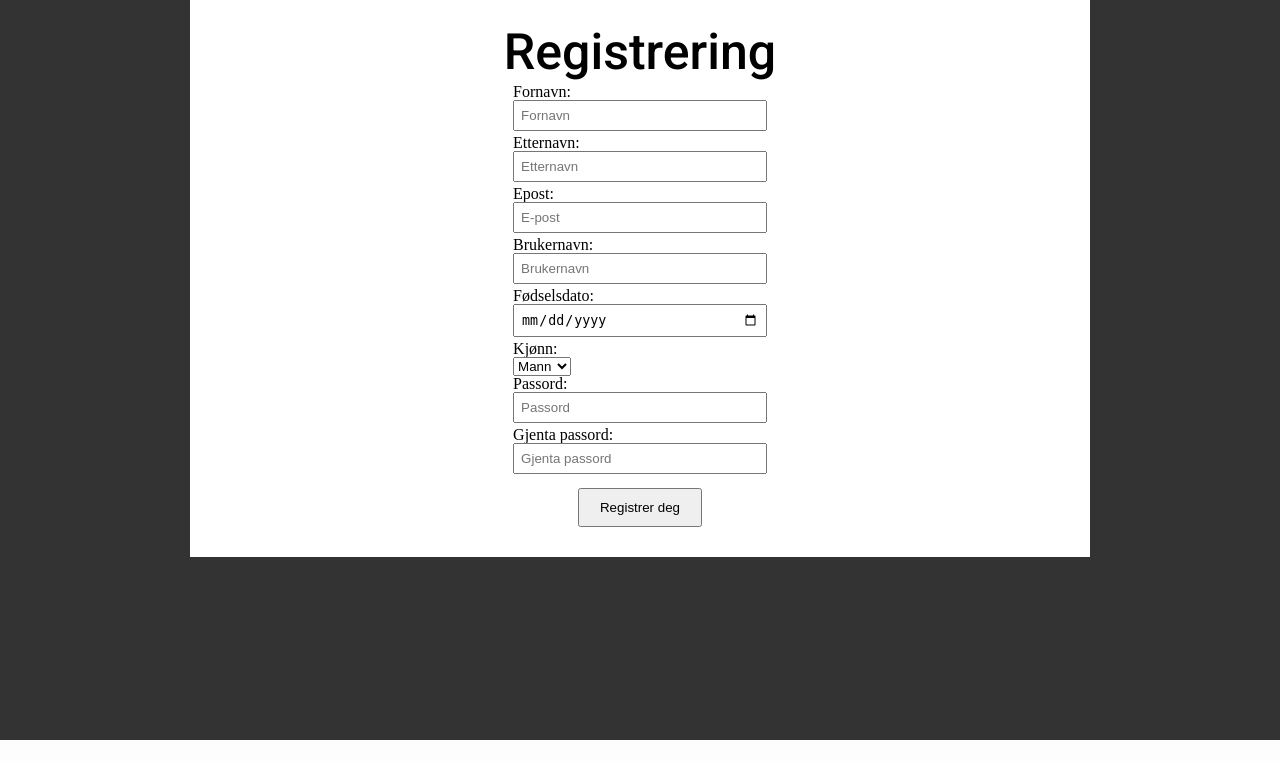
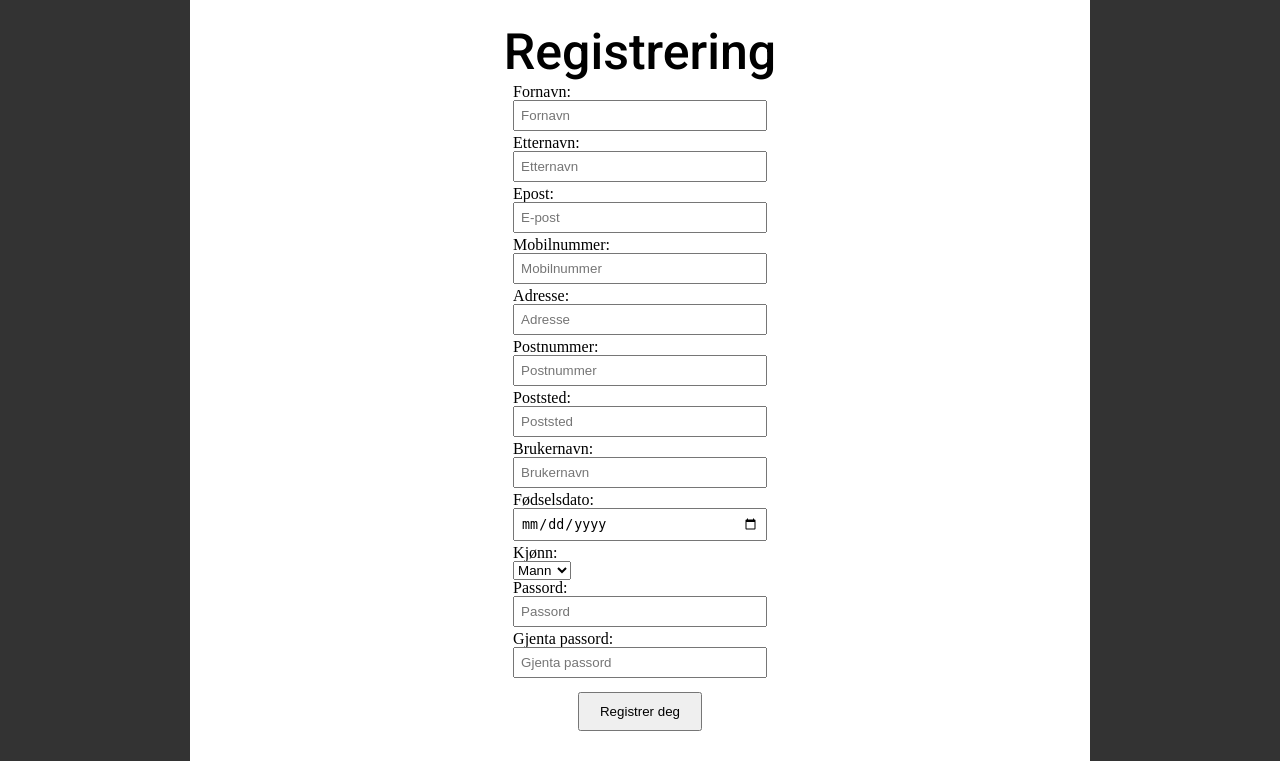
Before and after one commit to kristofferfoss/is-115, a PHP site: page /signup.php in a window 1280 px wide. Shown: the part 60-821 px from the top of the page. Before the commit the page ends 800 px from the top, so only its background shows below. Run offline with PHP 8.4, Linux system fonts and the light colour scheme.

Commit message:
Endring av databasen for å inkludere mer info og endring i profil/signup

```diff
--- a/prosjekt-is115/INFO/database.sql
+++ b/prosjekt-is115/INFO/database.sql
@@ -2,6 +2,11 @@ CREATE TABLE users (
   usersId int(11) PRIMARY KEY AUTO_INCREMENT NOT NULL,
   usersFirstname varchar(128) NOT NULL,
   usersLastname varchar(128) NOT NULL,
+  usersAddress varchar(128) NOT NULL,
+  usersPostno int(4) NOT NULL,
+  usersPostplace varchar(128) NOT NULL,
+  usersPhone int(10) NOT NULL,
+  usersRegdate date NOT NULL,
   usersEmail varchar(128) NOT NULL,
   usersUid varchar(128) NOT NULL,
   usersDob date NOT NULL,
--- a/prosjekt-is115/includes/functions.inc.php
+++ b/prosjekt-is115/includes/functions.inc.php
@@ -1,9 +1,9 @@
 <?php
 
 // Check for empty input signup
-function emptyInputSignup($firstname, $lastname, $email, $username, $fødselsdato, $pwd, $pwdRepeat) {
+function emptyInputSignup($firstname, $lastname, $email, $mobilnummer, $adresse, $postno, $poststed, $username, $fødselsdato, $pwd, $pwdRepeat) {
 	$result;
-	if (empty($firstname) || empty($lastname) || empty($email) || empty($username) || empty($fødselsdato) || empty($pwd) || empty($pwdRepeat)) {
+	if (empty($firstname) || empty($lastname) || empty($email) || empty($mobilnummer) || empty($adresse) || empty($postno) || empty($poststed) || empty($username) || empty($fødselsdato) || empty($pwd) || empty($pwdRepeat)) {
 		$result = true;
 	}
 	else {
@@ -16,6 +16,18 @@ function emptyInputSignup($firstname, $lastname, $email, $username, $fødselsdat
 function invalidUid($username) {
 	$result;
 	if (!preg_match("/^[a-zA-Z0-9]*$/", $username)) {
+		$result = true;
+	}
+	else {
+		$result = false;
+	}
+	return $result;
+}
+
+// Check invalid postnumber
+function invalidPostno($postno) {
+	$result;
+	if (strlen($postno) != 4) {
 		$result = true;
 	}
 	else {
@@ -75,8 +87,8 @@ function uidExists($conn, $username) {
 }
 
 // Insert new user into database
-function createUser($conn, $firstname, $lastname, $email, $username, $fødselsdato, $kjønn, $pwd) {
-  $sql = "INSERT INTO users (usersFirstname, usersLastname, usersEmail, usersUid, usersDob, usersKjonn, usersPwd) VALUES (?, ?, ?, ?, ?, ?, ?);";
+function createUser($conn, $firstname, $lastname, $email, $mobilnummer, $adresse, $postno, $poststed, $regdato, $username, $fødselsdato, $kjønn, $pwd) {
+  $sql = "INSERT INTO users (usersFirstname, usersLastname, usersEmail, usersUid, usersDob, usersKjonn, usersPwd, usersPhone, usersPostno, usersPostplace, usersAddress, usersRegdate) VALUES (?, ?, ?, ?, ?, ?, ?, ?, ?, ?, ?, ?);";
 
 	$stmt = mysqli_stmt_init($conn);
 	if (!mysqli_stmt_prepare($stmt, $sql)) {
@@ -86,7 +98,7 @@ function createUser($conn, $firstname, $lastname, $email, $username, $fødselsda
 
 	$hashedPwd = password_hash($pwd, PASSWORD_DEFAULT);
 
-	mysqli_stmt_bind_param($stmt, "sssssss", $firstname, $lastname, $email, $username, $fødselsdato, $kjønn, $hashedPwd);
+	mysqli_stmt_bind_param($stmt, "sssssssiisss", $firstname, $lastname, $email, $username, $fødselsdato, $kjønn, $hashedPwd, $mobilnummer, $postno, $poststed, $adresse, $regdato);
 	mysqli_stmt_execute($stmt);
 	mysqli_stmt_close($stmt);
 	mysqli_close($conn);
--- a/prosjekt-is115/includes/profil.inc.php
+++ b/prosjekt-is115/includes/profil.inc.php
@@ -20,7 +20,9 @@
 
         while($row = mysqli_fetch_assoc($results))
         {
-            echo "<tr><td><strong> Foravn: </strong><br>" . $row['usersFirstname'] . "</td><td><strong> Etternavn: </strong><br>" . $row['usersLastname'] . "</td><td><strong> Epost: </strong><br>" . $row['usersEmail'] . "</td><td><strong> Fødselsdato: </strong><br>" . $row['usersDob'] . "</td><td><strong> Kjønn: </strong><br>" . $row['usersKjonn'] . "</td><td><strong> Personlig ID: </strong><br>" . $row['usersId'] . "</td></tr>";
+            echo "<tr><td><strong> Foravn: </strong><br>" . $row['usersFirstname'] . "</td><td><strong> Etternavn: </strong><br>" . $row['usersLastname'] . "</td><td><strong> Epost: </strong><br>" . $row['usersEmail'] . "</td><td><strong> Mobilnummer: </strong><br>" . $row['usersPhone'] . "</td></tr>";
+            echo "<tr><td><strong> Adresse: </strong><br>" . $row['usersAddress'] . "</td><td><strong> Postnummer: </strong><br>" . $row['usersPostno'] . "</td><td><strong> Poststed: </strong><br>" . $row['usersPostplace'] . "</td><td><strong> Medlem siden: </strong><br>" . $row['usersRegdate'] . "</td></tr>";
+            echo "<tr><td><strong> Klubb ID: </strong><br>" . $row['usersId'] . "</td><td><strong> Kjønn: </strong><br>" . $row['usersKjonn'] . "</td><td><strong> Fødselsdato: </strong><br>" . $row['usersDob'] . "</td><td><strong> Brukernavn: </strong><br>" . $row['usersUid'] . "</td></tr>";
         }
         echo "</table";
         mysqli_close($conn);
--- a/prosjekt-is115/signup.php
+++ b/prosjekt-is115/signup.php
@@ -9,6 +9,10 @@
       Fornavn:<input type="text" name="firstname" placeholder="Fornavn">
       Etternavn:<input type="text" name="lastname" placeholder="Etternavn">
       Epost:<input type="text" name="email" placeholder="E-post">
+      Mobilnummer: <input type="number" name="mobilnummer" placeholder="Mobilnummer">
+      Adresse:<input type="text" name="address" placeholder="Adresse">
+      Postnummer: <input type="number" name="postno" placeholder="Postnummer">
+      Poststed:<input type="text" name="poststed" placeholder="Poststed">
       Brukernavn:<input type="text" name="uid" placeholder="Brukernavn">
       Fødselsdato:<input type="date" name="dob" required>
       Kjønn:<br><select name="kjønn" id="kjønn" required>
@@ -29,6 +33,9 @@
       }
       else if ($_GET["error"] == "invaliduid") {
         echo "<p>Velg et ordentlig brukernavn!</p>";
+      }
+      else if ($_GET["error"] == "invalidpostno") {
+        echo "<p>Velg et ordentlig postnummer! (4 sifre)</p>";
       }
       else if ($_GET["error"] == "invalidemail") {
         echo "<p>Velg en ordentlig E-post!</p>";
```
Also changed, not shown: prosjekt-is115/includes/signup.inc.php (+12 -2 lines), prosjekt-is115/profil.php (+12 -1 lines).
